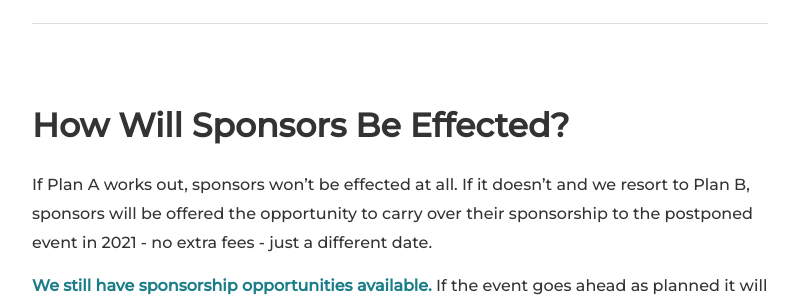
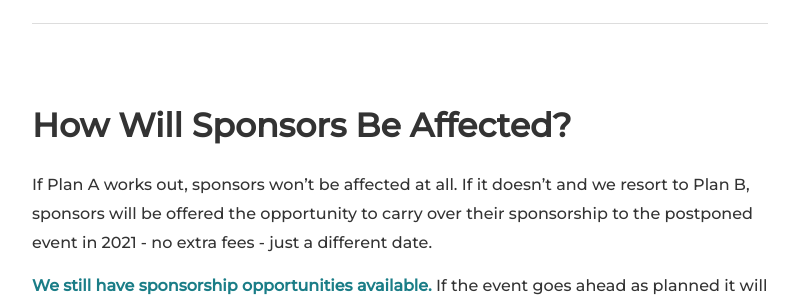
Before and after one commit to DDDEastMidlandsLimited/dddem-blog, a Jekyll site: the page built from _posts/2020-04-06-covid-19.md, in a window 1280 px wide and 1400 px high, scrolled down 4006 px. Shown: the part 155-455 px from the top of the window, without its empty margins (240-1037 px from the left). Built offline with Jekyll 4.4.1, drawn with Linux system fonts in a browser that asks for light colours; nearby versions of some CDN libraries; some of the changed text lies outside the part shown.

Commit message:
Change effect to affect

```diff
--- a/_posts/2020-04-06-covid-19.md
+++ b/_posts/2020-04-06-covid-19.md
@@ -98,9 +98,9 @@ In the interest of fairness we want the same opportunities to be available to sp
 
 <br/>
 
-# How Will Sponsors Be Effected?
+# How Will Sponsors Be Affected?
 
-If Plan A works out, sponsors won't be effected at all. If it doesn't and we resort to Plan B, sponsors will be offered the opportunity to carry over their sponsorship to the postponed event in 2021 - no extra fees - just a different date.
+If Plan A works out, sponsors won't be affected at all. If it doesn't and we resort to Plan B, sponsors will be offered the opportunity to carry over their sponsorship to the postponed event in 2021 - no extra fees - just a different date.
 
 <a href="https://www.dddeastmidlands.com/2020/sponsor/" target="_blank"><strong>We still have sponsorship opportunities available.</strong></a> If the event goes ahead as planned it will not only be a great tech event, but a great way to celebrate finally being able to socialise in a physical space again. If it gets postponed, that means the team have even more time to organise a fantastic event for 2021. You can't lose.
 
```
Also changed, not shown: other parts of _posts/2020-04-06-covid-19.md (+1 -1 lines).
